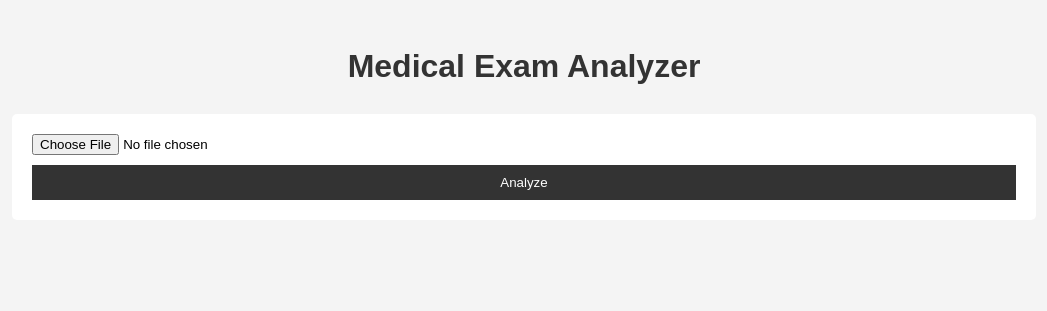
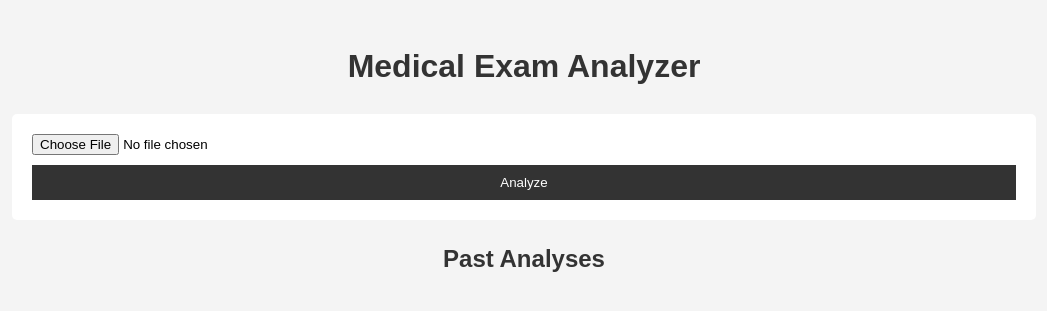
Before and after one commit to igorbkz/MedExamAnalyzer, a Flask app: page / in a window 1280 px wide. Shown: the top 311 px of the page, without its empty margins (116-1163 px from the left). Run offline with Flask 3, Linux system fonts and the light colour scheme; data that the repository does not hold is empty.

Commit message:
Agent step completed: Implement analysis saving and retrieval functionality

```diff
--- a/main.py
+++ b/main.py
@@ -1,13 +1,38 @@
 import os
 from flask import Flask, render_template, request, jsonify
+from flask_sqlalchemy import SQLAlchemy
 from werkzeug.utils import secure_filename
 from utils.openai_helper import analyze_medical_exam
 import PyPDF2
 from io import BytesIO
 from docx import Document
+from datetime import datetime
 
 app = Flask(__name__)
 app.config['MAX_CONTENT_LENGTH'] = 1 * 1024 * 1024  # 1 MB limit
+app.config['SQLALCHEMY_DATABASE_URI'] = os.environ.get('DATABASE_URL')
+app.config['SQLALCHEMY_TRACK_MODIFICATIONS'] = False
+
+db = SQLAlchemy(app)
+
+class Analysis(db.Model):
+    id = db.Column(db.Integer, primary_key=True)
+    filename = db.Column(db.String(100), nullable=False)
+    content = db.Column(db.Text, nullable=False)
+    result = db.Column(db.Text, nullable=False)
+    created_at = db.Column(db.DateTime, default=datetime.utcnow)
+
+    def to_dict(self):
+        return {
+            'id': self.id,
+            'filename': self.filename,
+            'content': self.content,
+            'result': self.result,
+            'created_at': self.created_at.isoformat()
+        }
+
+with app.app_context():
+    db.create_all()
 
 ALLOWED_EXTENSIONS = {'txt', 'pdf', 'docx'}
 
@@ -45,11 +70,27 @@ def analyze():
                 file_content = file.read().decode('utf-8')
 
             analysis = analyze_medical_exam(file_content)
-            return jsonify({'analysis': analysis})
+
+            # Save the analysis to the database
+            new_analysis = Analysis(filename=filename, content=file_content, result=analysis)
+            db.session.add(new_analysis)
+            db.session.commit()
+
+            return jsonify({'analysis': analysis, 'id': new_analysis.id})
         except Exception as e:
             return jsonify({'error': f'Error processing file: {str(e)}'}), 500
     else:
         return jsonify({'error': 'Invalid file type'}), 400
 
+@app.route('/analyses', methods=['GET'])
+def get_analyses():
+    analyses = Analysis.query.order_by(Analysis.created_at.desc()).all()
+    return jsonify([analysis.to_dict() for analysis in analyses])
+
+@app.route('/analysis/<int:analysis_id>', methods=['GET'])
+def get_analysis(analysis_id):
+    analysis = Analysis.query.get_or_404(analysis_id)
+    return jsonify(analysis.to_dict())
+
 if __name__ == '__main__':
     app.run(host='0.0.0.0', port=5000, debug=True)
--- a/pyproject.toml
+++ b/pyproject.toml
@@ -12,6 +12,8 @@ openai = "^1.45.0"
 werkzeug = "^3.0.4"
 pypdf2 = "^3.0.1"
 python-docx = "^1.1.2"
+psycopg2-binary = "^2.9.9"
+flask-sqlalchemy = "^3.1.1"
 
 
 [build-system]
--- a/static/css/style.css
+++ b/static/css/style.css
@@ -13,7 +13,7 @@ body {
     padding: 20px;
 }
 
-h1 {
+h1, h2 {
     color: #333;
     text-align: center;
 }
@@ -74,3 +74,21 @@ button:hover {
     font-family: Arial, sans-serif;
     line-height: 1.6;
 }
+
+#past-analyses {
+    list-style-type: none;
+    padding: 0;
+}
+
+#past-analyses li {
+    background: #fff;
+    margin-bottom: 10px;
+    padding: 10px;
+    border-radius: 5px;
+    cursor: pointer;
+    transition: background-color 0.3s ease;
+}
+
+#past-analyses li:hover {
+    background-color: #f0f0f0;
+}
--- a/static/js/script.js
+++ b/static/js/script.js
@@ -4,6 +4,7 @@ document.addEventListener('DOMContentLoaded', () => {
     const loading = document.getElementById('loading');
     const result = document.getElementById('result');
     const error = document.getElementById('error');
+    const pastAnalysesList = document.getElementById('past-analyses');
 
     form.addEventListener('submit', async (e) => {
         e.preventDefault();
@@ -31,6 +32,7 @@ document.addEventListener('DOMContentLoaded', () => {
 
             if (response.ok) {
                 showResult(data.analysis);
+                loadPastAnalyses();
             } else {
                 showError(data.error || 'An error occurred during analysis.');
             }
@@ -50,4 +52,34 @@ document.addEventListener('DOMContentLoaded', () => {
         error.textContent = message;
         error.classList.remove('hidden');
     }
+
+    async function loadPastAnalyses() {
+        try {
+            const response = await fetch('/analyses');
+            const analyses = await response.json();
+
+            pastAnalysesList.innerHTML = '';
+            analyses.forEach(analysis => {
+                const li = document.createElement('li');
+                li.textContent = `${analysis.filename} (${new Date(analysis.created_at).toLocaleString()})`;
+                li.addEventListener('click', () => loadAnalysis(analysis.id));
+                pastAnalysesList.appendChild(li);
+            });
+        } catch (err) {
+            console.error('Error loading past analyses:', err);
+        }
+    }
+
+    async function loadAnalysis(id) {
+        try {
+            const response = await fetch(`/analysis/${id}`);
+            const analysis = await response.json();
+            showResult(analysis.result);
+        } catch (err) {
+            showError('Error loading analysis.');
+        }
+    }
+
+    // Load past analyses when the page loads
+    loadPastAnalyses();
 });
--- a/templates/index.html
+++ b/templates/index.html
@@ -16,6 +16,9 @@
         <div id="loading" class="hidden">Analyzing... Please wait.</div>
         <pre id="result" class="hidden"></pre>
         <div id="error" class="hidden"></div>
+
+        <h2>Past Analyses</h2>
+        <ul id="past-analyses"></ul>
     </div>
     <script src="{{ url_for('static', filename='js/script.js') }}"></script>
 </body>
```
Also changed, not shown: 2 other files.
